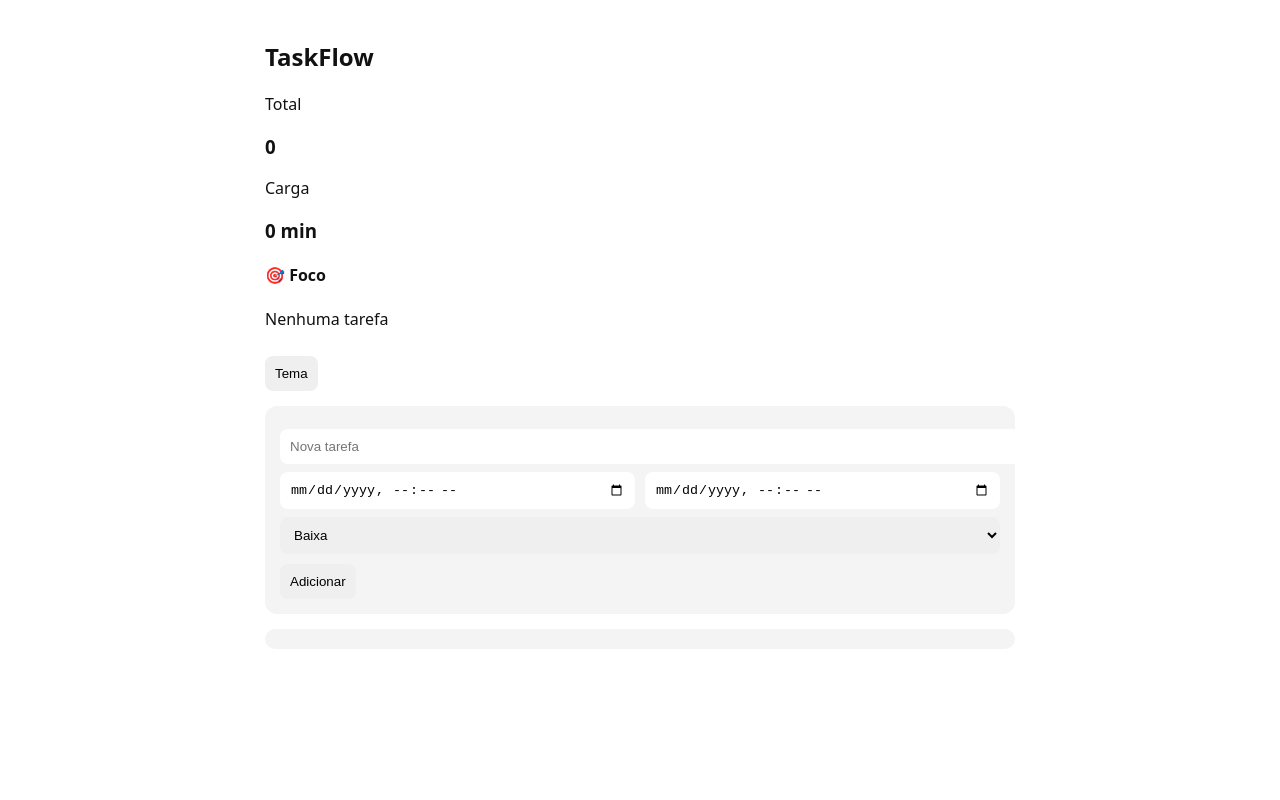
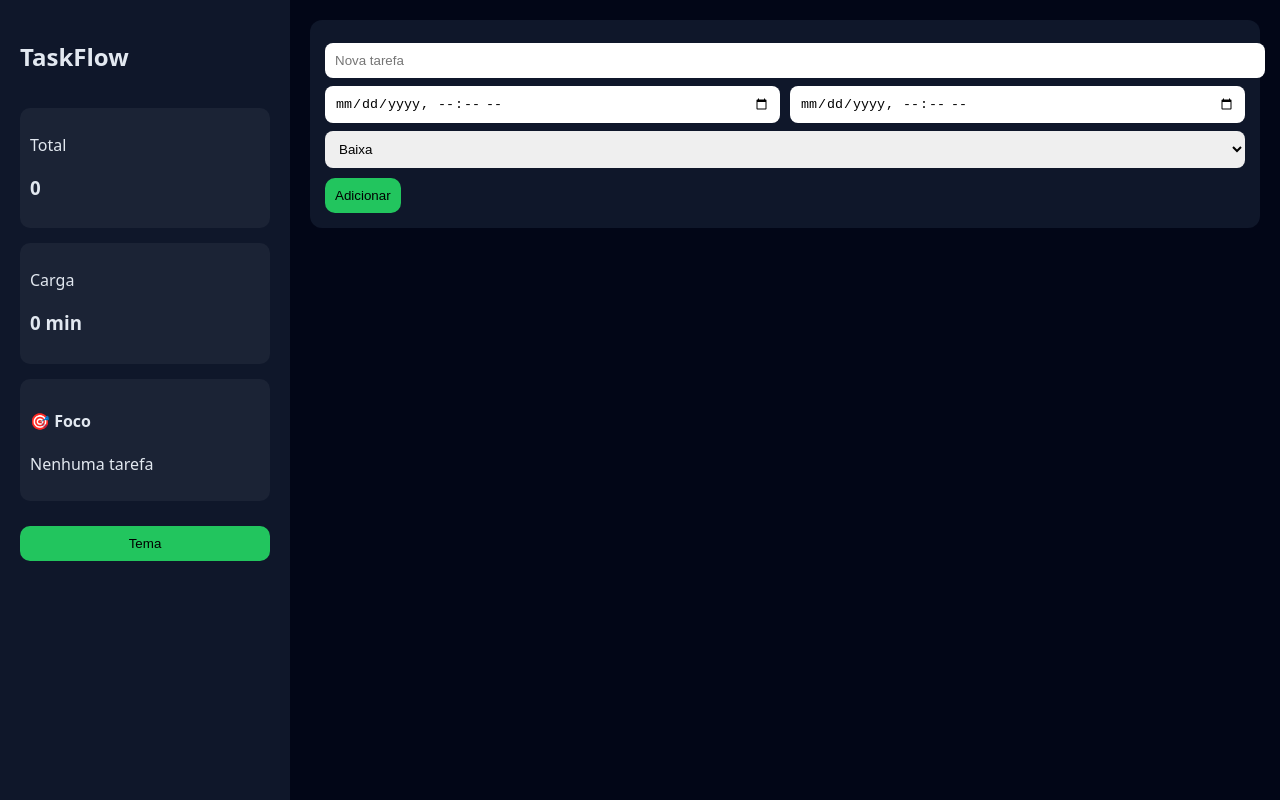
Before and after one commit to RwD-7/RwD-7-to_do-list, a plain HTML site: page index.html in a window 1280 px wide. Drawn offline with Linux system fonts and the light colour scheme.

Commit message:
Update styles.css

```diff
--- a/styles.css
+++ b/styles.css
@@ -1,40 +1,57 @@
 :root {
-  --bg: #ffffff;
-  --text: #111;
-  --card: #f4f4f5;
+  --bg: #020617;
+  --card: #0f172a;
+  --text: #e2e8f0;
   --accent: #22c55e;
 }
 
-body.dark {
-  --bg: #0f172a;
-  --text: #fff;
-  --card: #1e293b;
+body.light {
+  --bg: #ffffff;
+  --card: #f1f5f9;
+  --text: #111;
 }
 
 body {
   margin: 0;
-  font-family: system-ui;
   background: var(--bg);
   color: var(--text);
+  font-family: system-ui;
 }
 
 .app {
-  max-width: 750px;
-  margin: auto;
-  padding: 20px;
+  display: flex;
+  height: 100vh;
 }
 
-header {
+/* SIDEBAR */
+.sidebar {
+  width: 250px;
+  background: var(--card);
+  padding: 20px;
   display: flex;
-  justify-content: space-between;
-  align-items: center;
+  flex-direction: column;
+  gap: 15px;
 }
 
+.card {
+  background: rgba(255,255,255,0.05);
+  padding: 10px;
+  border-radius: 10px;
+}
+
+/* MAIN */
+.main {
+  flex: 1;
+  padding: 20px;
+  overflow-y: auto;
+}
+
+/* INPUT */
 .input {
   background: var(--card);
   padding: 15px;
   border-radius: 12px;
-  margin: 15px 0;
+  margin-bottom: 20px;
 }
 
 input, select {
@@ -54,29 +71,25 @@ button {
   margin-top: 10px;
   padding: 10px;
   border: none;
-  border-radius: 8px;
+  border-radius: 10px;
+  background: var(--accent);
   cursor: pointer;
 }
 
-#add {
-  background: var(--accent);
-  color: white;
+/* TIMELINE */
+.timeline {
+  display: flex;
+  flex-direction: column;
+  gap: 10px;
 }
 
 .task {
   background: var(--card);
   padding: 12px;
-  margin-top: 10px;
   border-radius: 10px;
+  border-left: 5px solid;
 }
 
-.timeline {
-  background: var(--card);
-  padding: 10px;
-  border-radius: 10px;
-  margin-bottom: 15px;
-}
-
-.priority-3 { border-left: 5px solid red; }
-.priority-2 { border-left: 5px solid orange; }
-.priority-1 { border-left: 5px solid green; }
+.p1 { border-color: #22c55e; }
+.p2 { border-color: #f59e0b; }
+.p3 { border-color: #ef4444; }
```
